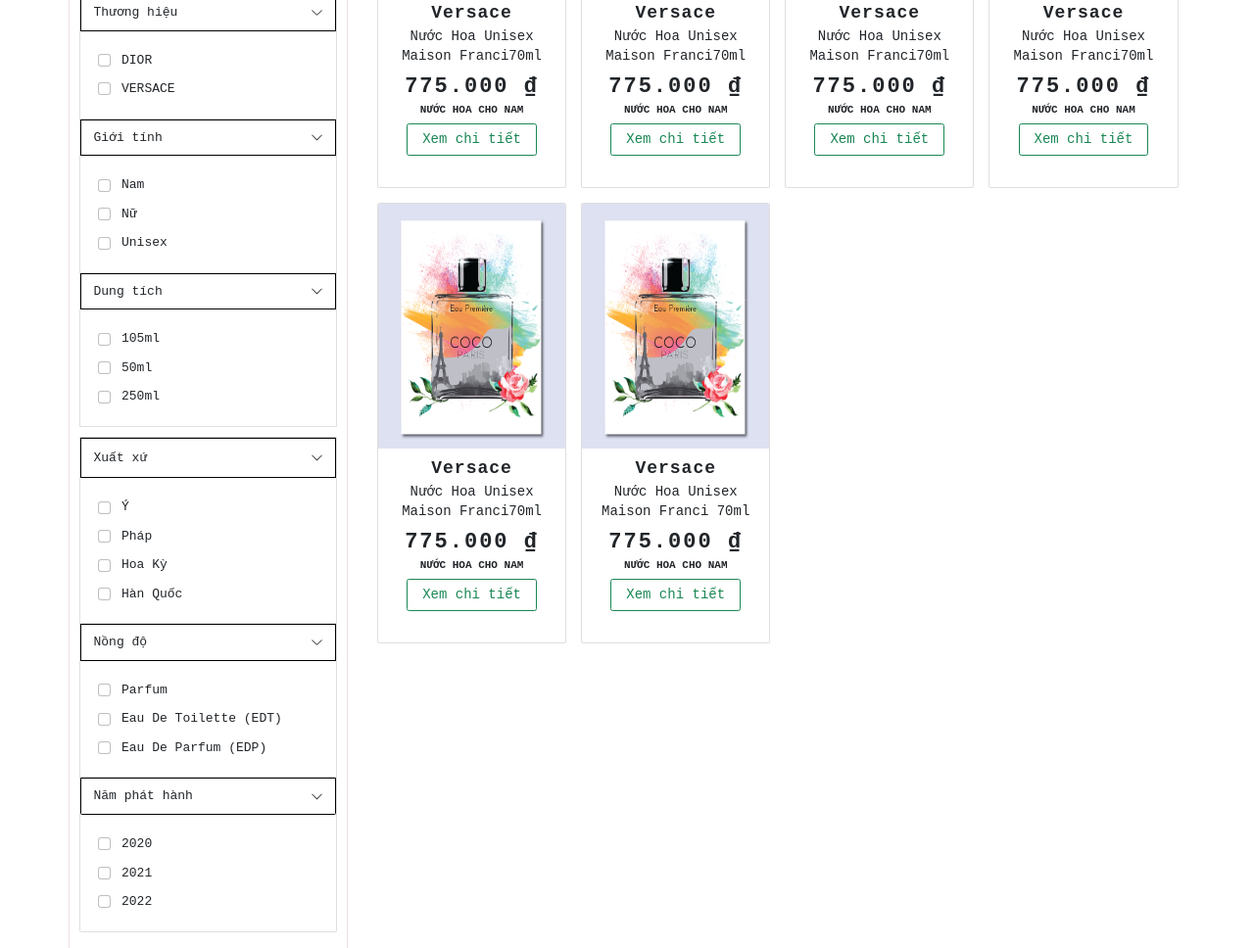
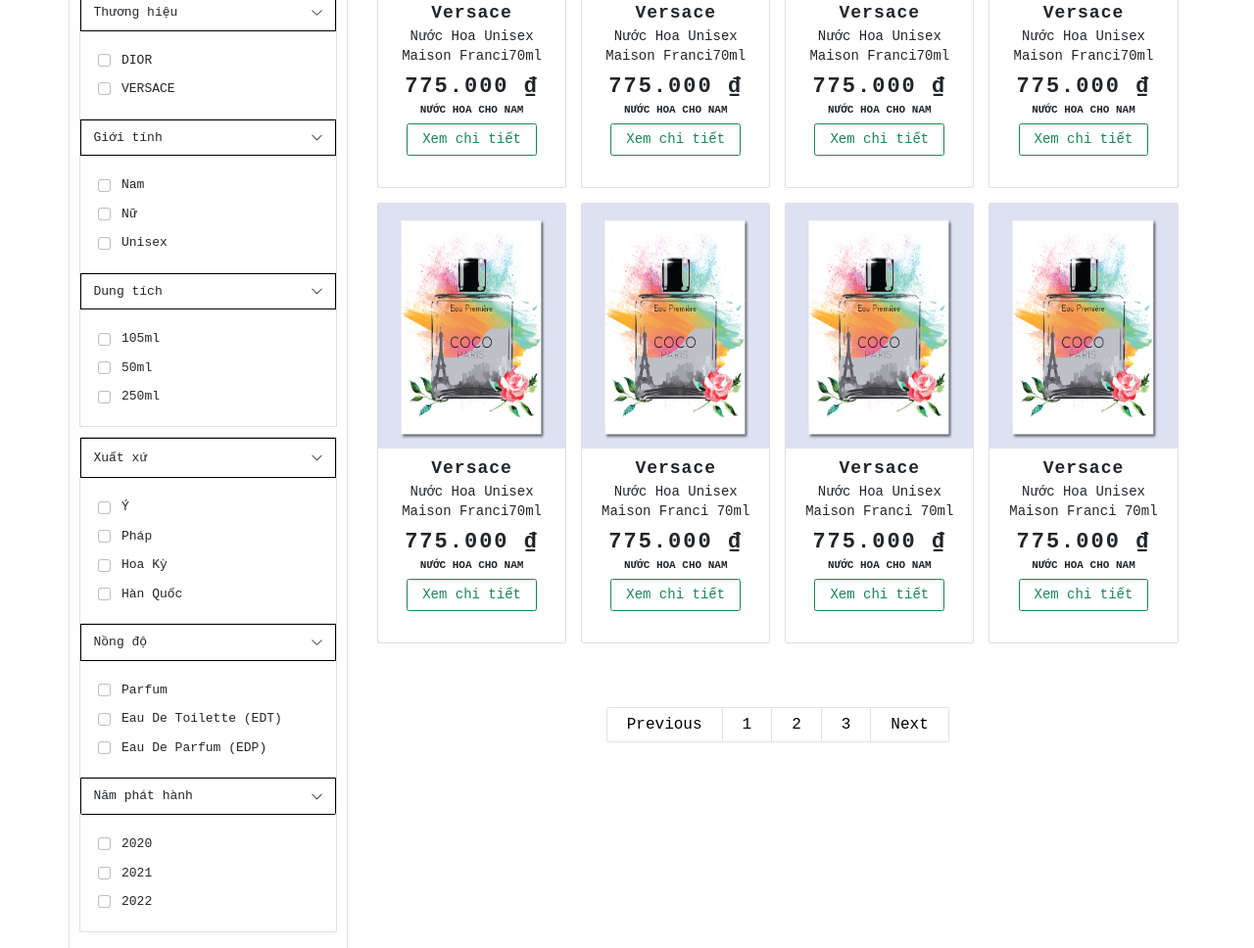
Before and after one commit to Bang1710/Page-Product, a plain HTML site: page index.html in a window 1280 px wide. Shown: the part 462-1430 px from the top of the page at 98% size. Drawn offline with nearby package versions, Linux system fonts and the light colour scheme.

Commit message:
add paging

```diff
--- a/index.html
+++ b/index.html
@@ -66,7 +66,7 @@
         </div>
         <div class="content-nd container">
             <div class="row">
-                <div class="content-leftbar col-3"">
+                <div class="content-leftbar col-3">
                     <div class="leftbar-title">Bộ lọc</div>
                     <div class="leftbar-des">Giúp lọc nhanh sản phẩm mà bạn tìm kiếm</div>
                     <hr>
@@ -353,7 +353,40 @@
                                 </div>
                             </div>
                         </div>
+                        <div class="col-lg-3 product-trending">
+                            <div class="card">
+                                <img src="./img/product01.png" class="card-img-top" alt="Sản phẩm 01">
+                                <div class="card-body">
+                                  <h1 class="card-title-brand">Versace</h1>
+                                  <h3 class="card-title-productName">Nước Hoa Unisex Maison Franci <span class="card-capacity">70ml</span></h3>
+                                  <span class="card-product-price">775.000 <span>₫</span></span>
+                                  <h4 class="card-product-gender">Nước hoa cho nam</h4>
+                                  <a href="#" class="btn btn-outline-success card-view-detail">Xem chi tiết</a>
+                                </div>
+                            </div>
+                        </div>
+                        <div class="col-lg-3 product-trending">
+                            <div class="card">
+                                <img src="./img/product01.png" class="card-img-top" alt="Sản phẩm 01">
+                                <div class="card-body">
+                                  <h1 class="card-title-brand">Versace</h1>
+                                  <h3 class="card-title-productName">Nước Hoa Unisex Maison Franci <span class="card-capacity">70ml</span></h3>
+                                  <span class="card-product-price">775.000 <span>₫</span></span>
+                                  <h4 class="card-product-gender">Nước hoa cho nam</h4>
+                                  <a href="#" class="btn btn-outline-success card-view-detail">Xem chi tiết</a>
+                                </div>
+                            </div>
+                        </div>
                     </div>
+                    <nav aria-label="Page navigation example" class="nav-paging">
+                        <ul class="pagination">
+                          <li class="page-item"><a class="page-link" href="#">Previous</a></li>
+                          <li class="page-item"><a class="page-link" href="#">1</a></li>
+                          <li class="page-item"><a class="page-link" href="#">2</a></li>
+                          <li class="page-item"><a class="page-link" href="#">3</a></li>
+                          <li class="page-item"><a class="page-link" href="#">Next</a></li>
+                        </ul>
+                      </nav>
                 </div>
             </div>
         </div>
--- a/styles.css
+++ b/styles.css
@@ -320,3 +320,20 @@
     letter-spacing: 1px;
     margin-bottom: 10px;
 }
+
+/* Paging */
+
+.nav-paging {
+    margin: 50px auto;
+    display: flex;
+    justify-content: center;
+}
+
+.page-link {
+    padding: 5px 20px;
+    color: black;
+}
+
+li.page-item {
+    font-size: 16px;
+}
```
